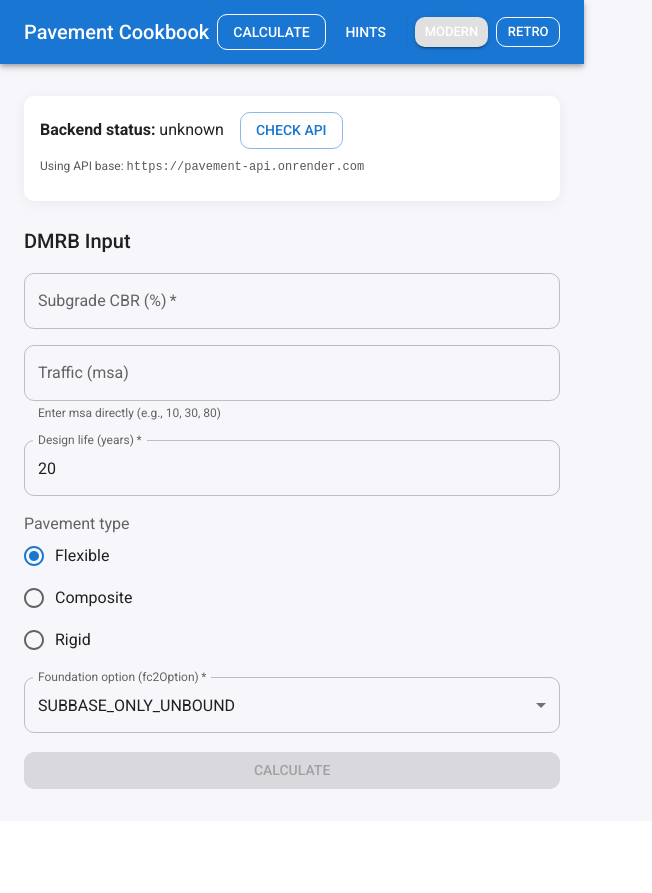
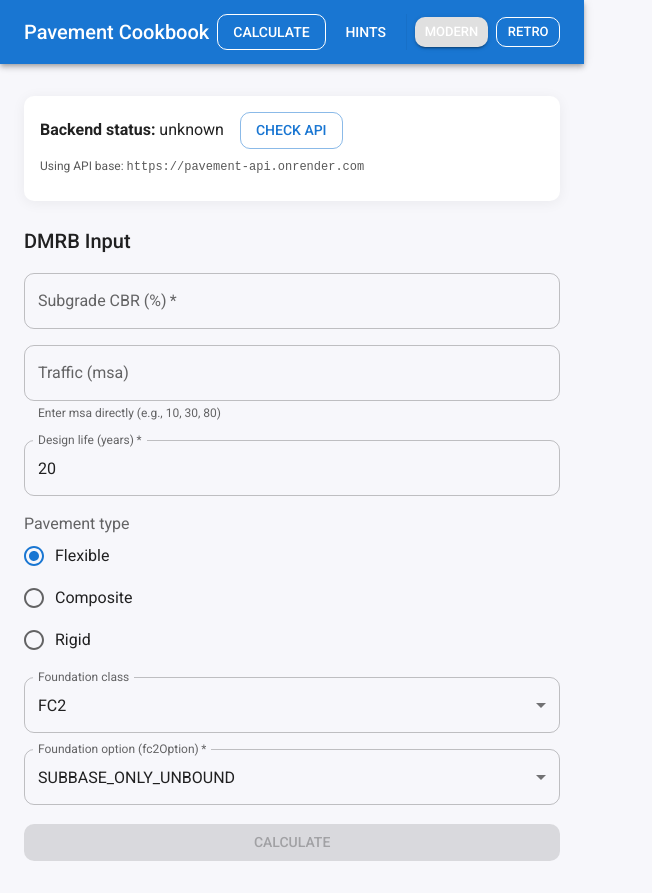
Before and after one commit to olivercook1/thepavementcookbook, a React (Vite) app in the folder pavement-ui/: page / in a window 1280 px wide. Shown: the whole page, without its empty margins (0-652 px from the left). Before the commit the page ends 821 px from the top, so only its background shows below. Built offline with nearby package versions, Linux system fonts and the light colour scheme.

Commit message:
feat(ui): add Foundation class (FC1–FC4) and send to API

```diff
--- a/pavement-ui/src/components/CalcForm.jsx
+++ b/pavement-ui/src/components/CalcForm.jsx
@@ -61,6 +61,25 @@ export default function CalcForm({
             <FormHelperText>{fieldErrors.pavementType}</FormHelperText>}
         </FormControl>
 
+        <FormControl fullWidth>
+  <InputLabel id="fc-label">Foundation class</InputLabel>
+  <Select
+    labelId="fc-label"
+    id="foundationClass"
+    name="foundationClass"
+    label="Foundation class"
+    value={form.foundationClass}
+    onChange={onChange}
+    onBlur={onBlur}
+  >
+    <MenuItem value="FC1">FC1</MenuItem>
+    <MenuItem value="FC2">FC2</MenuItem>
+    <MenuItem value="FC3">FC3</MenuItem>
+    <MenuItem value="FC4">FC4</MenuItem>
+  </Select>
+</FormControl>
+
+
         <FormControl fullWidth required
           error={!!fieldErrors.fc2Option && (touched.fc2Option || form.fc2Option !== "")}>
           <InputLabel id="fc2-label">Foundation option (fc2Option)</InputLabel>
--- a/pavement-ui/src/pages/DesignCalc.jsx
+++ b/pavement-ui/src/pages/DesignCalc.jsx
@@ -12,12 +12,10 @@ import { API_BASE, httpText } from "../api/http";
 
 export default function DesignCalc() {
   const [form, setForm] = useState({
-  cbr: "", msa: "", designLife: "20", pavementType: "flexible",
+    cbr: "", msa: "", designLife: "20", pavementType: "flexible",
+   foundationClass: "FC2",
      fc2Option: "SUBBASE_ONLY_UNBOUND",
-  })
-
-
-
+   });
 
   const [touched, setTouched] = useState({});
   const [fieldErrors, setFieldErrors] = useState(validateAll(form));
@@ -62,7 +60,6 @@ export default function DesignCalc() {
 }
 
 
-
   async function onSubmit(e) {
     e.preventDefault();
     setError(""); setResult(null);
@@ -76,6 +73,7 @@ export default function DesignCalc() {
         msa: Number(form.msa),
         designLife: Number(form.designLife),
         pavementType: form.pavementType,
+        foundationClass: form.foundationClass,
         fc2Option: form.fc2Option,
 
       };
--- a/pavement-ui/src/utils/validation.js
+++ b/pavement-ui/src/utils/validation.js
@@ -50,10 +50,17 @@ export function validateField(name, value) {
       return undefined;
     }
 
-    default:
-      return undefined;
-  }
-}
+
+   case "foundationClass": {
+     if (!value) return "Required";
+     if (!["FC1","FC2","FC3","FC4"].includes(value)) return "Must be FC1–FC4";
+     return undefined;
+   }
+     default:
+       return undefined;
+   }
+ }
+
 
 export function validateAll(form) {
   return {
@@ -61,6 +68,7 @@ export function validateAll(form) {
     msa: validateField("msa", form.msa),
     designLife: validateField("designLife", form.designLife),
     pavementType: validateField("pavementType", form.pavementType),
+    foundationClass: validateField("foundationClass", form.foundationClass),
     fc2Option: validateField("fc2Option", form.fc2Option),
   };
 }
```
